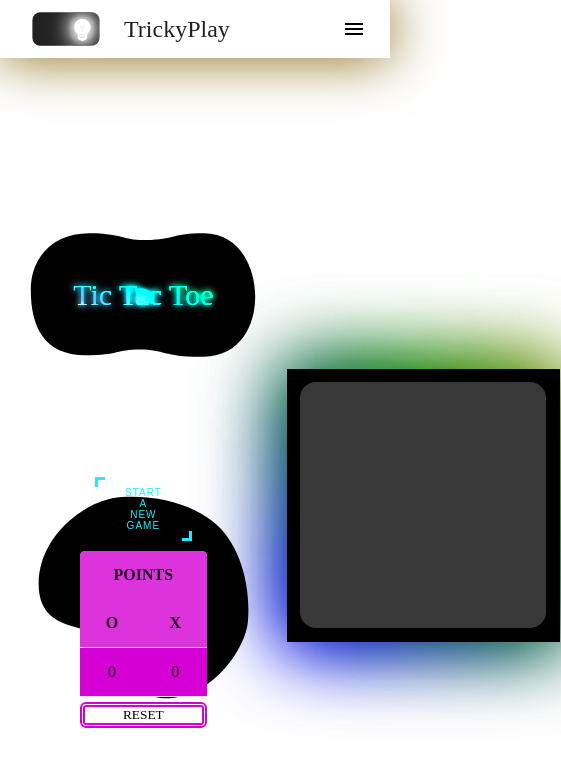
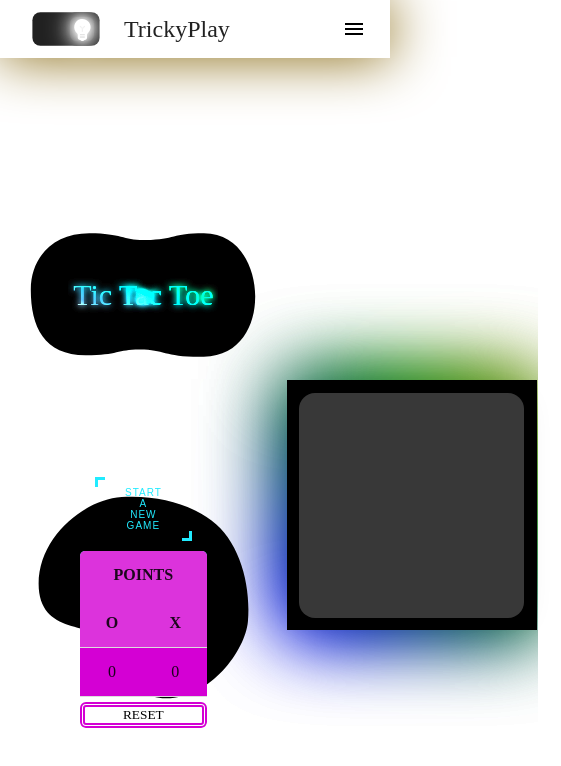
Before and after one commit to KrzysztofDamianBasior/trickyplay-web, a React (Create React App) app: page /games/tic-tac-toe in a window 390 px wide. Shown: the top 766 px of the page, 561 px wide, since content can reach past the window. Built offline with nearby package versions, Linux system fonts and the light colour scheme.

Commit message:
feat: add responsive behaviors to the tic tac toe game board

```diff
--- a/src/pages/TicTacToe/components/GameBoard.tsx
+++ b/src/pages/TicTacToe/components/GameBoard.tsx
@@ -1,21 +1,34 @@
-import React from "react";
+import { styled } from "@mui/material/styles";
+
 import GameWrapper from "../../../shared/components/GameWrapper";
-import styled from "styled-components";
+import ActionButton from "../../../shared/components/ActionButton";
 
 type Props = {
   disabled: boolean;
   info: string;
   board: string[][];
   onMove: (cellRowPosition: number, cellColumnPosition: number) => void;
+  onPlayAgain: () => void;
 };
 
-const TicTacToeGameBoard = ({ disabled, info, board, onMove }: Props) => {
+const TicTacToeGameBoard = ({
+  disabled,
+  info,
+  board,
+  onMove,
+  onPlayAgain,
+}: Props) => {
   return (
     <GameWrapper>
       <TicTacToeBoard>
         {disabled && (
           <TicTacToeInfo>
-            <div>{info}</div>
+            <div>
+              {info}
+              {info ? (
+                <ActionButton onClick={onPlayAgain}>Play again</ActionButton>
+              ) : null}
+            </div>
           </TicTacToeInfo>
         )}
         {Array.from({ length: board.length }).map((irrelevant, rowIndex) => (
@@ -49,59 +62,99 @@ const TicTacToeGameBoard = ({ disabled, info, board, onMove }: Props) => {
 };
 export default TicTacToeGameBoard;
 
-const TicTacToeInfo = styled.div`
+const TicTacToeInfo = styled("div")`
+  ${({ theme }) => `
     position: absolute;
     left: 0;
     top: 0;
+
     width: 100%;
     height: 100%;
+
     div {
       position: absolute;
       left: 5%;
       top: 5%;
-    width: 90%;
-    height: 90%;
-    font-size: 3rem;
-
-    /* From https://css.glass */
-    background: rgba(255, 255, 255, 0.22);
-    border-radius: 16px;
-    box-shadow: 0 4px 30px rgba(0, 0, 0, 0.1);
-    backdrop-filter: blur(8.5px);
-    -webkit-backdrop-filter: blur(8.5px);
 
       display: flex;
       align-items: center;
       justify-content: center;
+      flex-direction: column;
+
+      width: 90%;
+      height: 90%;
+
+      font-size: 3rem;
+      @media (max-width: ${theme.breakpoints.values.sm}px) {
+        font-size: 2rem;
       }
+      @media (max-width: 400px) {
+        font-size: 1.5rem;
+      }
+
+      /* From https://css.glass */
+      background: rgba(255, 255, 255, 0.22);
+      box-shadow: 0 4px 30px rgba(0, 0, 0, 0.1);
+      backdrop-filter: blur(8.5px);
+
+      border-radius: 16px;
+    }
+  `}
 `;
 
-const TicTacToeBoard = styled.div`
+const TicTacToeBoard = styled("div", {
+  name: "TicTacToeBoard",
+  slot: "root",
+})`
+  ${({ theme }) => `
     display: flex;
     flex-direction: column;
     justify-content: center;
     align-items: stretch;
+
     background-color: black;
+
+    color: white;
+
     font-size: 2rem;
-  width: 70vmin;
-  height: 70vmin;
+
+    width: 600px;
+    height: 600px;
+    @media (max-width: ${theme.breakpoints.values.md}px) {
+      width: 500px;
+      height: 500px;
+    }
+    @media (max-width: ${theme.breakpoints.values.sm}px) {
+      width: 400px;
+      height: 400px;
+    }
+    @media (max-width: 400px) {
+      width: 250px;
+      height: 250px;
+    }
+  `}
 `;
 
-const TicTacToeRow = styled.div`
+const TicTacToeRow = styled("div")`
   height: calc(100% / 3);
+
   display: flex;
   flex-direction: row;
   justify-content: center;
   align-items: stretch;
 `;
 
-const TicTacToeCell = styled.div<{ disabled: boolean }>`
-  width: 100%;
+const TicTacToeCell = styled("div")<{ disabled: boolean }>`
   display: flex;
   align-items: center;
   justify-content: center;
+
+  width: 100%;
+
   cursor: pointer;
+
+  transition: all 0.3s ease;
   &:hover {
-    background: ${(p) => (p.disabled ? "trasparent" : "azure")};
+    background: ${(p) => (p.disabled ? "trasparent" : "#F0FFFF")};
   }
 `;
```
Lines whose indentation alone changed are shown as unchanged.
